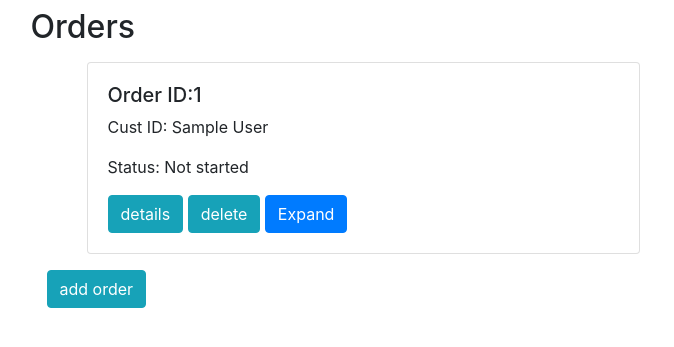
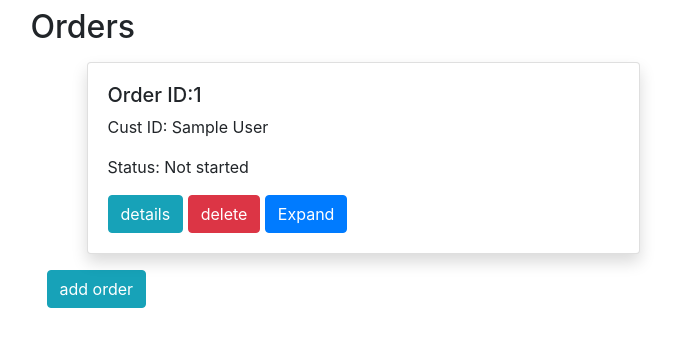
Before and after one commit to KamilKulerz/order_management, a Django app: page /orders/ in a window 1280 px wide. Shown: the part 56-403 px from the top of the page, without its empty margins (297-971 px from the left). Run offline with Django 3.2, Linux system fonts and the light colour scheme; tables that the repository leaves empty hold one stand-in row (values such as "Sample post"); some libraries are stand-ins or nearby versions.

Commit message:
update to bs5

```diff
--- a/orders_app/templates/orders_app/order_list.html
+++ b/orders_app/templates/orders_app/order_list.html
@@ -4,15 +4,15 @@
     <h2>Orders</h2>
     <ul>
         {% for order in object_list %}
-        <div class="card m-3">
+        <div class="card shadow m-3">
             <div class="card-body">
                 <h5>Order ID:{{ order.id }}</h5>
                 <p>Cust ID: {{order.customer}}</p>
                 <p>Status: {{order.get_status_display}}</p>
                 <a href="{% url 'orders_app:order' order.id %}" class="btn btn-info" role="button">details</a>
-                <a href="{% url 'orders_app:orders-delete' order.id %}" class="btn btn-info" role="button">delete</a>
+                <a href="{% url 'orders_app:orders-delete' order.id %}" class="btn btn-danger" role="button">delete</a>
 
-                <a class="btn btn-primary" id="{{order.id}}" data-toggle="collapse" href="#collapse{{order.id}}" role="button" aria-expanded="false" aria-multiselectable="true" aria-controls="collapseExample">Expand</a>
+                <a class="btn btn-primary" id="{{order.id}}" data-bs-toggle="collapse" href="#collapse{{order.id}}" role="button" aria-expanded="false" aria-multiselectable="true" aria-controls="collapseExample">Expand</a>
 
                 <div class="collapse" id="collapse{{order.id}}">
                     <div class="card m-3 card-body">
```
